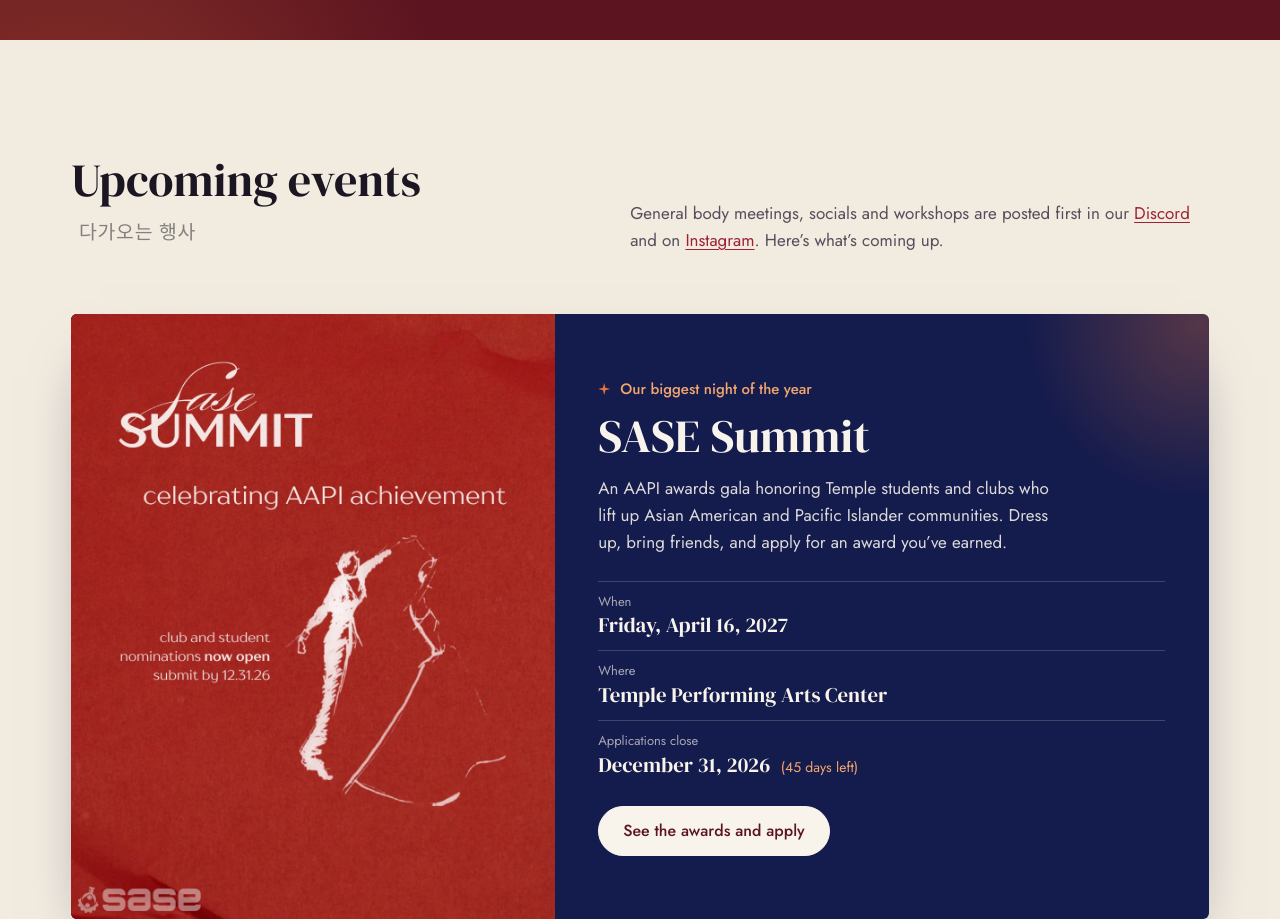
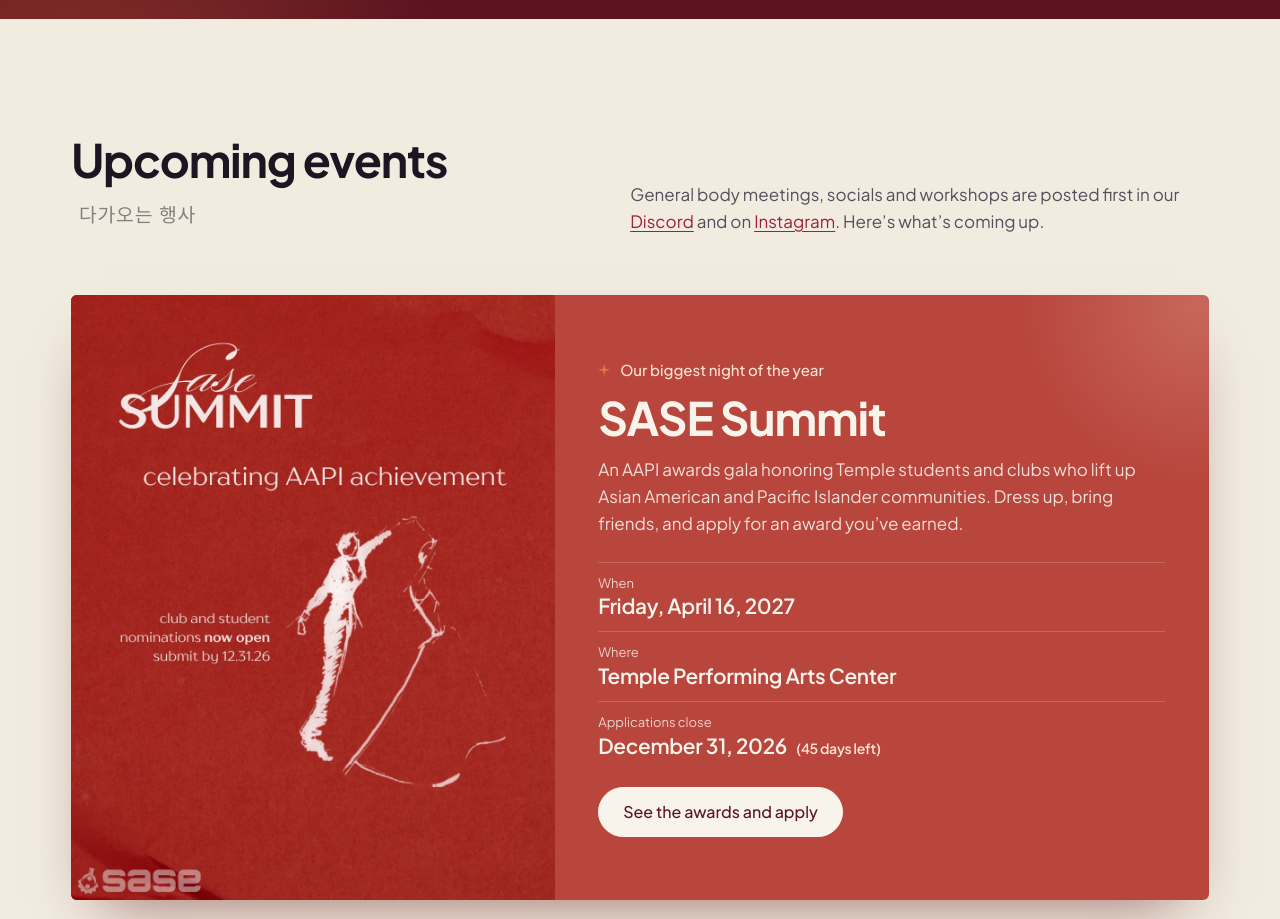
Before and after one commit to SASE-Temple/sase-temple.github.io, a plain HTML site: page index.html in a window 1280 px wide. Shown: the part 680-1599 px from the top of the page. Drawn offline with Linux system fonts and the light colour scheme.

Commit message:
Homepage: modern sans type and a red Summit card
- Plus Jakarta Sans replaces DM Serif Display and Jost on the homepage,
  with bold, slightly tightened headings. The Summit page keeps Lexend,
  Pinyon Script and Jost.
- The featured SASE Summit card is red, a shade lighter than the Summit
  graphic, instead of navy. Its small orange text is now light cream
  for contrast on red.

Co-Authored-By: Claude Opus 5.5 <noreply@anthropic.com>

```diff
--- a/assets/css/styles.css
+++ b/assets/css/styles.css
@@ -21,8 +21,8 @@
   --ember: #e8743b;
   --ember-soft: #f2a66e;
 
-  --font-display: "DM Serif Display", Georgia, "Times New Roman", serif;
-  --font-body: "Jost", "Futura", "Century Gothic", system-ui, sans-serif;
+  --font-display: "Plus Jakarta Sans", "Segoe UI", system-ui, sans-serif;
+  --font-body: "Plus Jakarta Sans", "Segoe UI", system-ui, sans-serif;
   --font-cjk: "Noto Serif TC", "Noto Serif KR", "Noto Serif JP", "Noto Serif Devanagari", "Noto Serif Thai", serif;
 
   --gutter: clamp(20px, 4vw, 56px);
@@ -236,6 +236,25 @@ p a, li a, dd a { color: var(--cherry-bright); text-underline-offset: 3px; }
 .feature__countdown { font-family: var(--font-body); font-size: 0.875rem; color: var(--ember-soft); margin-left: 6px; white-space: nowrap; }
 .feature__cta { margin-top: 28px; align-self: flex-start; }
 .feature:hover .feature__cta { background: var(--ember-soft); border-color: var(--ember-soft); color: var(--ink); }
+
+/* Homepage summit card: red to match the Summit graphic, one shade lighter so the poster reads against it */
+body:not(.summit) .feature { background: #b8463d; box-shadow: 0 30px 60px -30px rgba(92, 20, 18, 0.6); }
+body:not(.summit) .feature__photo { background: #a8302a; }
+body:not(.summit) .feature__body::before { background: radial-gradient(circle, rgba(255, 220, 200, 0.22), rgba(255, 220, 200, 0) 65%); }
+body:not(.summit) .feature__kicker,
+body:not(.summit) .feature__countdown { color: #ffe3d4; }
+body:not(.summit) .feature__facts dt { opacity: 0.8; }
+
+/* ---------- Homepage type: modern sans (Plus Jakarta Sans). The summit page sets its own. ---------- */
+body:not(.summit) .display { font-weight: 800; letter-spacing: -0.035em; line-height: 0.95; }
+body:not(.summit) .h2 { font-weight: 700; letter-spacing: -0.025em; line-height: 1.1; }
+body:not(.summit) .feature__title { font-weight: 700; letter-spacing: -0.025em; }
+body:not(.summit) .feature__facts dd,
+body:not(.summit) .event h3,
+body:not(.summit) .pillar h3,
+body:not(.summit) .social__name,
+body:not(.summit) .member__name { font-weight: 600; letter-spacing: -0.015em; }
+body:not(.summit) .event time { font-weight: 700; letter-spacing: -0.02em; }
 
 /* Dated list of everything else */
 .events__list { list-style: none; margin: 0; padding: 0; display: grid; grid-template-columns: repeat(auto-fill, minmax(290px, 1fr)); gap: 14px; }
@@ -543,6 +562,7 @@ body.summit {
   --ember-soft: var(--gold-soft);
 
   --font-display: "Lexend", "Jost", system-ui, sans-serif;
+  --font-body: "Jost", "Futura", "Century Gothic", system-ui, sans-serif;
   --font-script: "Pinyon Script", "Snell Roundhand", cursive;
 }
 .summit .h2 { font-weight: 400; letter-spacing: -0.01em; }
--- a/index.html
+++ b/index.html
@@ -48,7 +48,7 @@
 
   <link rel="preconnect" href="https://fonts.googleapis.com">
   <link rel="preconnect" href="https://fonts.gstatic.com" crossorigin>
-  <link href="https://fonts.googleapis.com/css2?family=DM+Serif+Display:ital@0;1&family=Jost:wght@400;500;600&family=Noto+Serif+TC&family=Noto+Serif+KR&family=Noto+Serif+JP&family=Noto+Serif+Devanagari&family=Noto+Serif+Thai&display=swap" rel="stylesheet">
+  <link href="https://fonts.googleapis.com/css2?family=Plus+Jakarta+Sans:ital,wght@0,400;0,500;0,600;0,700;0,800;1,400&family=Noto+Serif+TC&family=Noto+Serif+KR&family=Noto+Serif+JP&family=Noto+Serif+Devanagari&family=Noto+Serif+Thai&display=swap" rel="stylesheet">
   <link rel="stylesheet" href="assets/css/styles.css">
 </head>
 <body>
```
Also changed, not shown: 1 other file.
